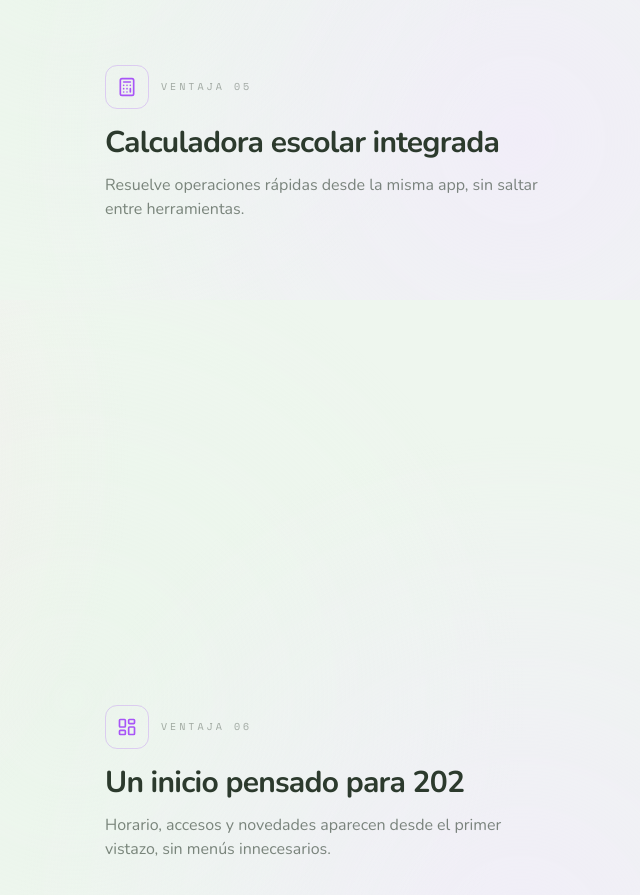
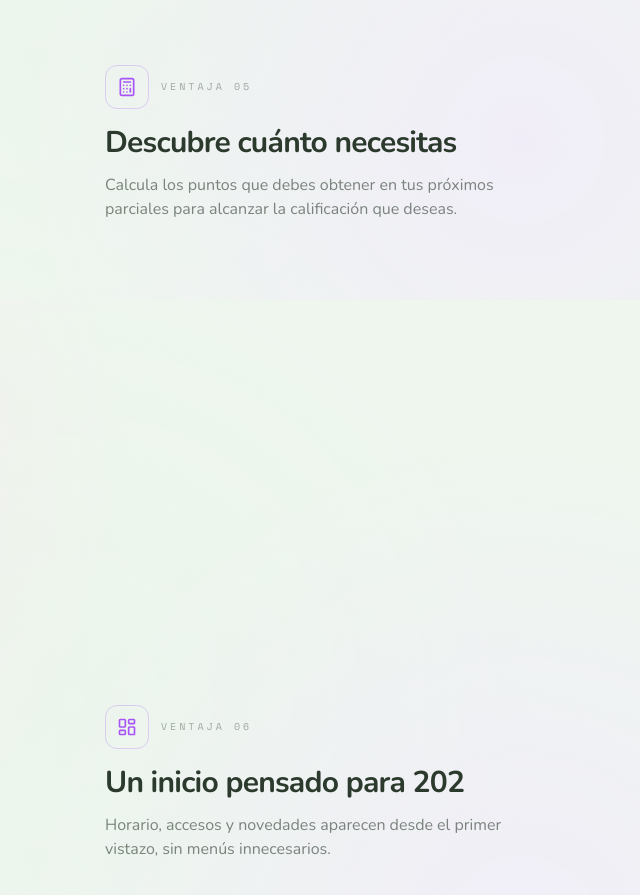
Before and after one commit to cesarernestogomezlopez-spec/floral-frost-e6ec, a React (Vite) app: page /download-app in a window 1280 px wide. Shown: the part 3700-4595 px from the top of the page, without its empty margins (567-1207 px from the left). Built offline with nearby package versions, Linux system fonts and the light colour scheme; the HTML template or start-up script is replaced by a standard one.

Commit message:
Clarify grade calculator feature

```diff
--- a/src/components/AppPromo.tsx
+++ b/src/components/AppPromo.tsx
@@ -50,8 +50,8 @@ const features = [
   },
   {
     icon: Calculator,
-    title: "Calculadora escolar integrada",
-    desc: "Resuelve operaciones rápidas desde la misma app, sin saltar entre herramientas.",
+    title: "Descubre cuánto necesitas",
+    desc: "Calcula los puntos que debes obtener en tus próximos parciales para alcanzar la calificación que deseas.",
     image: featureCalculadora,
   },
   {
```
